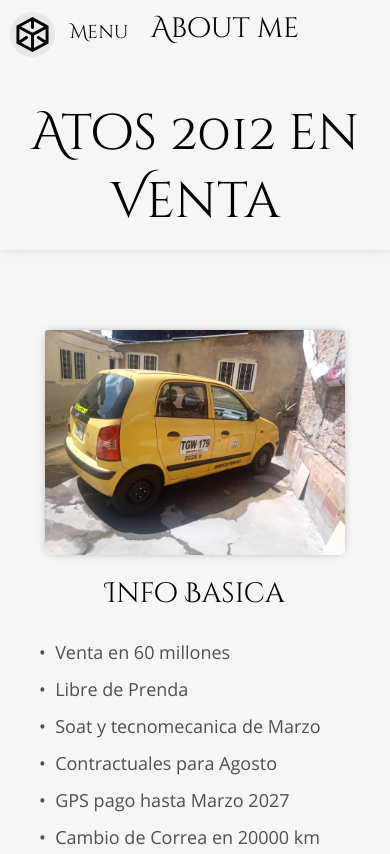
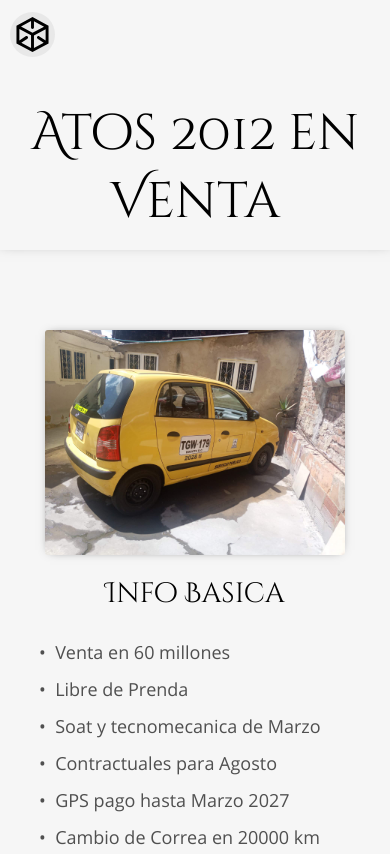
Before and after one commit to sergiogyoz/Atos2012, a plain HTML site: page index.html in a window 390 px wide. Shown: the top 854 px of the page. Drawn offline with Linux system fonts and the light colour scheme.

Commit message:
removed unused menus

```diff
--- a/index.html
+++ b/index.html
@@ -29,7 +29,7 @@
             <div id="circle-button"></div>
             <svg id="nav-button" class="icons" viewBox="0 0 24 24"><path d="M12 0l-11 6v12.131l11 5.869 11-5.869v-12.066l-11-6.065zm-1 21.2l-6.664-3.555 4.201-2.801c1.08-.719-.066-2.359-1.243-1.575l-4.294 2.862v-7.901l8 4.363v8.607zm-6.867-14.63l6.867-3.746v4.426c0 1.323 2 1.324 2 0v-4.415l6.91 3.811-7.905 4.218-7.872-4.294zm8.867 6.03l8-4.269v7.8l-4.263-2.842c-1.181-.785-2.323.855-1.245 1.574l4.172 2.781-6.664 3.556v-8.6z"/></svg>
         </div>
-        <div id="mobile-menu-text" class="text primary-font-color">Menu</div>
+        <div id="mobile-menu-text" class="text primary-font-color"></div>
         <nav id="mobile-menu" class="light-background">
             <ul class="text">
                 <li><a href="index.html" class="primary-font-color current">Indice</a></li>
@@ -49,7 +49,7 @@
                 <li><a href="index.html" class="primary-font-color current">Indice</a></li>
             </ul>
         </nav>
-        <div id="main-title" class="ontop primary-font-color">About me</div>
+        <div id="main-title" class="ontop primary-font-color"></div>
     </header>
 
     <div id="content">
```
